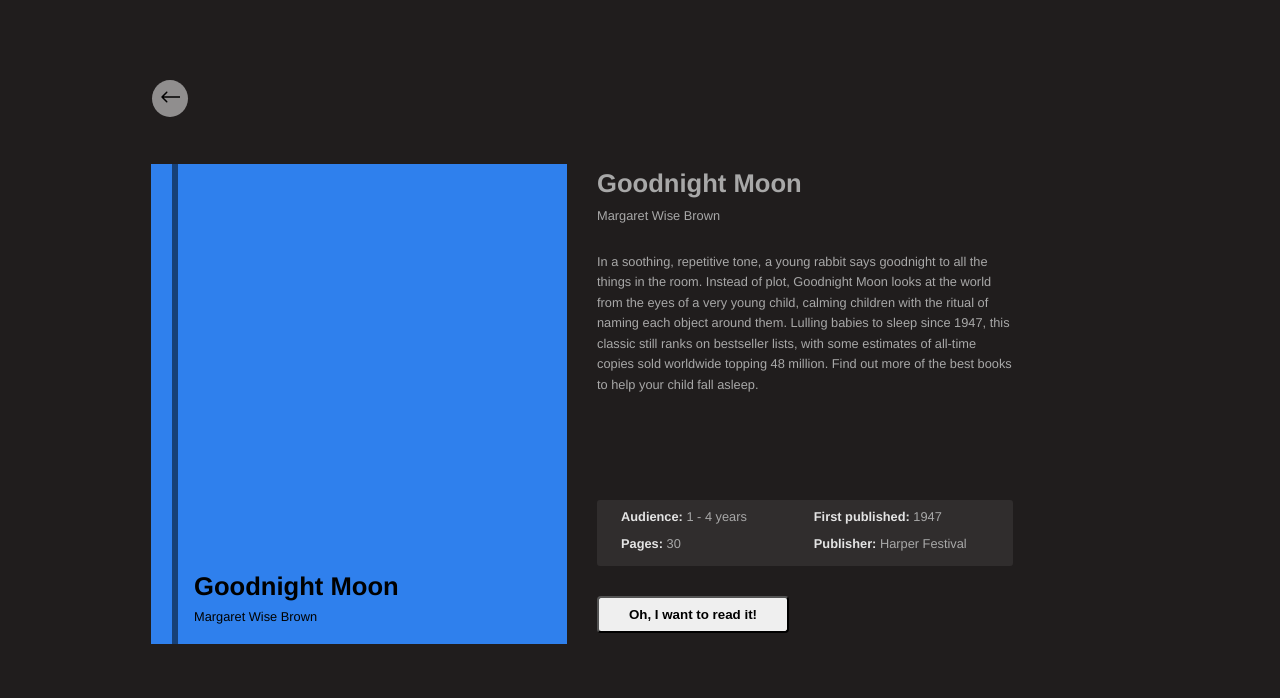
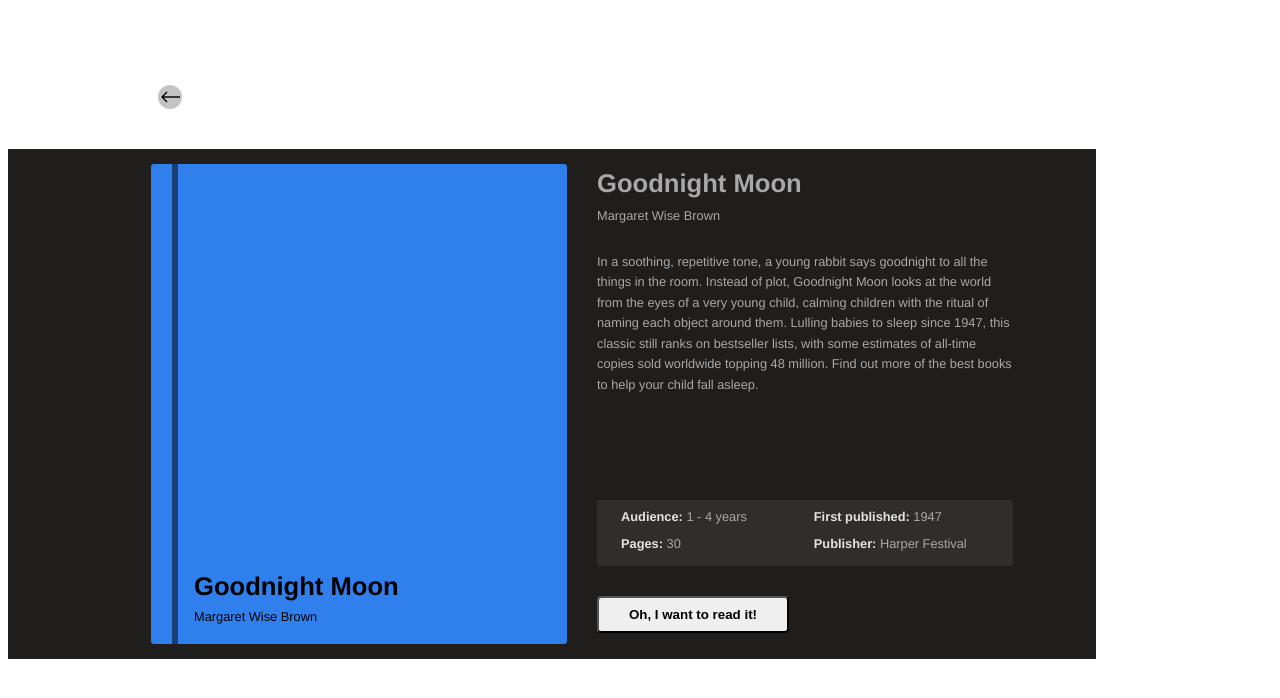
Before and after one commit to icasamoubica/eight-childrens-books, a Vue app: page /about/1 in a window 1280 px wide. Shown: the top 698 px of the page. Built offline with nearby package versions, Linux system fonts and the light colour scheme.

Commit message:
pre vuex commit. cant remember what i changed

```diff
--- a/src/App.vue
+++ b/src/App.vue
@@ -13,6 +13,9 @@
   color: #2c3e50;
 }
 
-
+.app {
+  width: 100%;
+  height: 100%;
+}
 
 </style>
--- a/src/components/book.vue
+++ b/src/components/book.vue
@@ -16,7 +16,6 @@
 <script>
 export default {
     props: {
-
         book: Object
     }
 }
@@ -25,6 +24,7 @@
 <style lnag="scss">
 
 .book {
+    border-radius: 3px;
     color: whitesmoke;
     margin: 15px;
     display: grid;
--- a/src/views/About.vue
+++ b/src/views/About.vue
@@ -51,14 +51,14 @@
     color: rgb(168, 168, 168);
     line-height: 1.36rem;
 }
-
-body {
-    background-color: rgb(32, 29, 29);
-}
 @media screen and (max-width: 1100px) {
     .about {
         grid-template-columns: 1fr;
     }
+}
+.aboutView {
+    width: 100%;
+    height: 100%;
 }
 
 // home button
--- a/src/views/Home.vue
+++ b/src/views/Home.vue
@@ -29,11 +29,21 @@
 }
 </script>
 <style>
-  .books {
-    display: grid;
-    grid-template-columns: 1fr 1fr 1fr 1fr ;
-    grid-template-rows: 1fr 1fr;
-  }
+body {
+  height: 100%;
+  width: 100%;
+}
+/*
+.home {
+  background-color: burlywood;
+} */
+
+.books {
+  display: grid;
+  grid-template-columns: 1fr 1fr 1fr 1fr ;
+  grid-template-rows: 1fr 1fr;
+}
+
 
 h3 {
     max-width: 70%;
```
